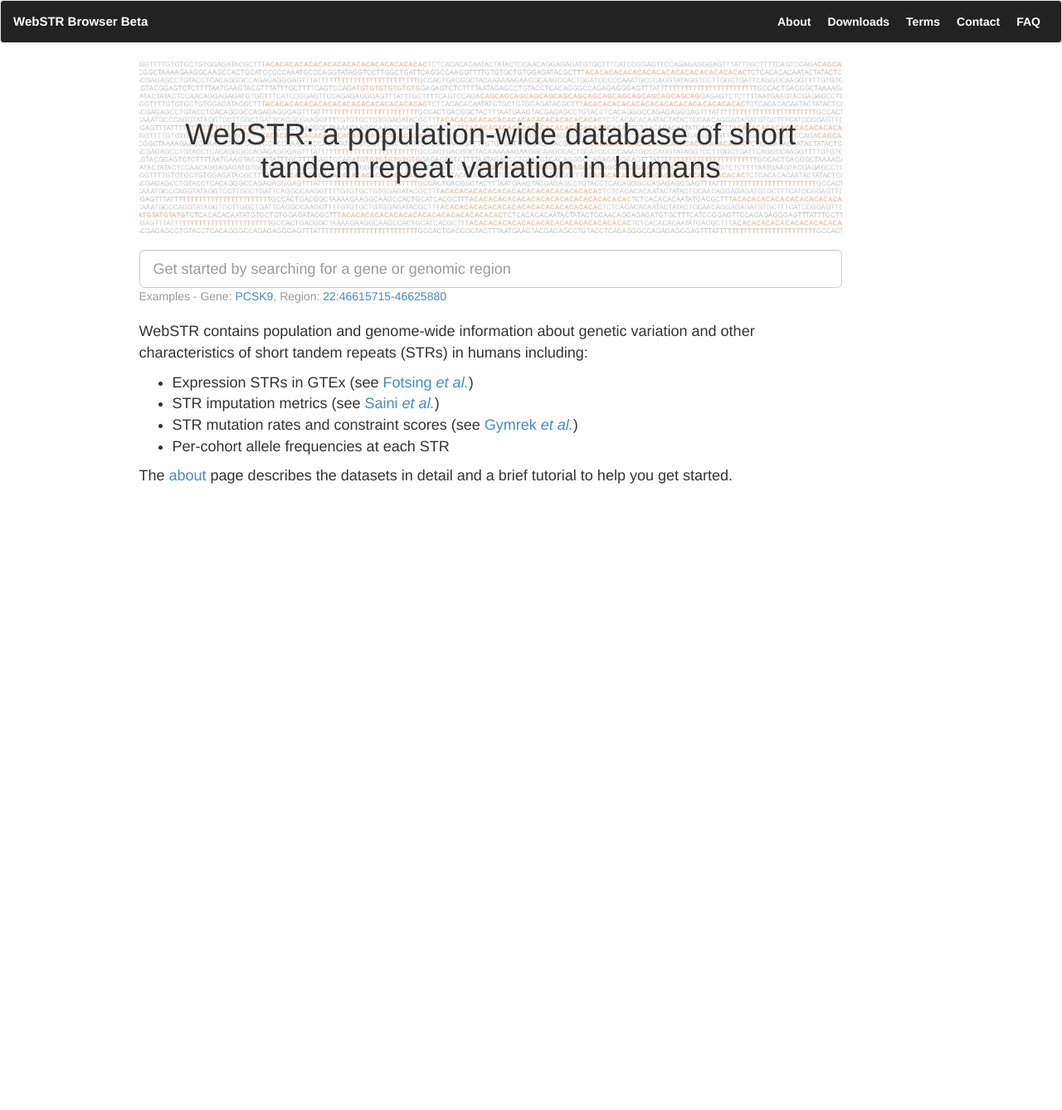
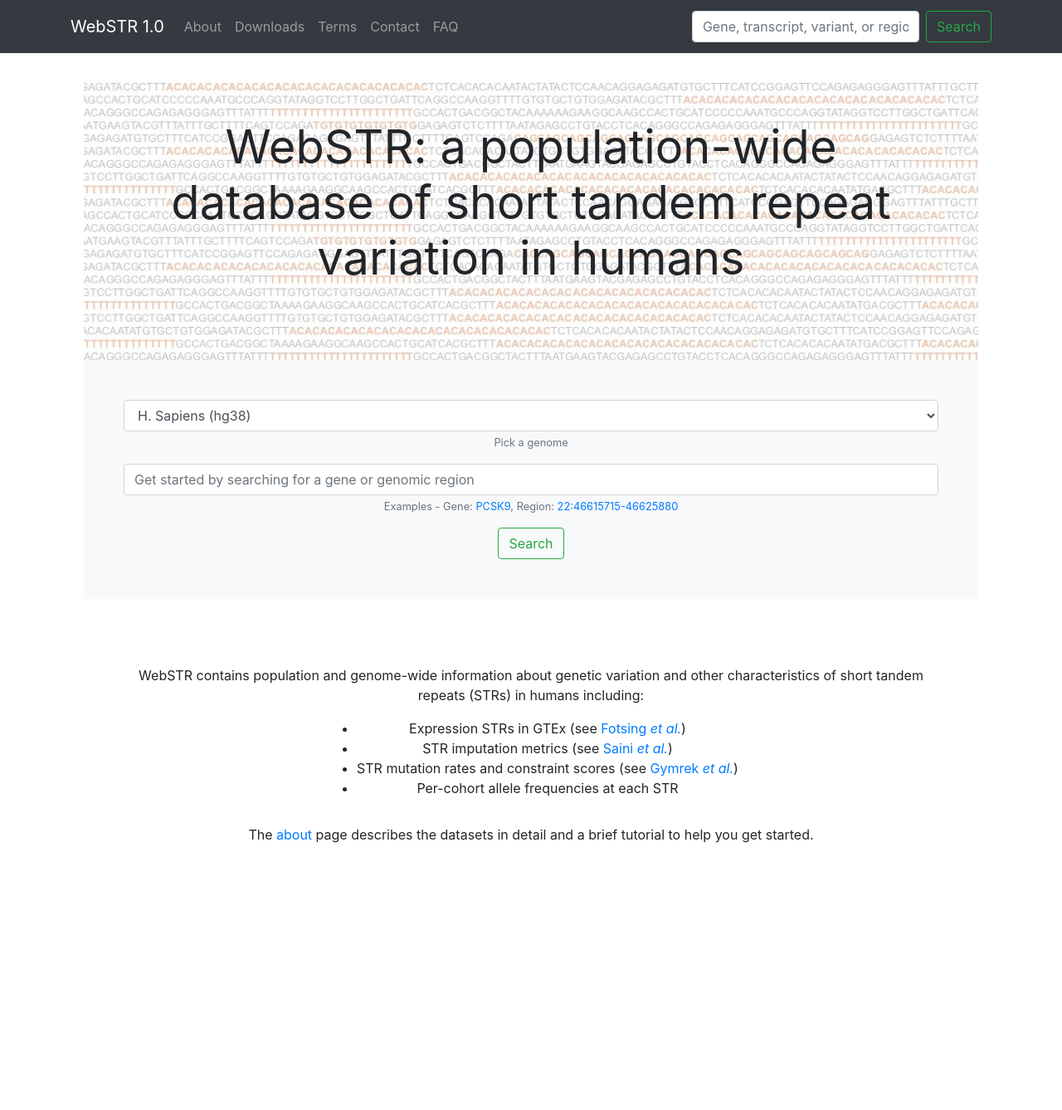
Before and after one commit to gymreklab/dbstr, a Flask app: page / in a window 1280 px wide. Shown: the top 1338 px of the page at 83% size. Before the commit the page ends 583 px from the top, so only its background shows below. Run offline with Flask 2, Linux system fonts and the light colour scheme; some libraries are stand-ins or nearby versions.

Commit message:
Added genome parameter to the frontend

```diff
--- a/WebSTR/WebSTR.py
+++ b/WebSTR/WebSTR.py
@@ -62,6 +62,10 @@ server.secret_key = 'dbSTR'
 
 @server.route('/awesome')
 def awesome():
+    region_queryGenome = request.args.get('genome')
+    print("Selected genome")
+    print(region_queryGenome)
+    print("___________________________________")
     region_queryOrg = request.args.get('query')
     region_query = region_queryOrg.upper()
     region_data, region_data_hg38 = GetRegionData(region_query, DbSTRPath)
--- a/WebSTR/templates/homepage.html
+++ b/WebSTR/templates/homepage.html
@@ -5,45 +5,58 @@
     </script>
     <div class="container">
       <div class="row">
-	  <div class="col-md-1"></div>
-	  <div class="col-md-9">
-	    <br>
-	    <div class="bg-image">
-	      <br>
-              <h1 id="home-title">WebSTR: a population-wide database of short tandem repeat variation in humans</h1>
-	      <br>
+        <div class="col-md-12">
+
+          <div class="position-relative overflow-hidden p-3 p-md-5 m-md-3 text-center bg-light bg-image">
+
+                  <h1 id="home-title" class="display-4 font-weight-normal">
+                    WebSTR: a population-wide database of short tandem repeat variation in humans
+                  </h1>
+
           </div>
         </div>
       </div>
       <div class="row">
-	<div class="col-md-1"></div>
-        <div class="col-md-9">
+        <div class="col-md-12">
+            <div class="position-relative overflow-hidden p-3 p-md-5 m-md-3 text-center bg-light">
               <div id="home-searchbox">
                 <form action="/awesome">
-              <input type="submit" style="display: none;"/>
-              <input id="home-searchbox-input" name="query" class="form-control input-lg awesomebar" type="text" placeholder="Get started by searching for a gene or genomic region"/>
-              <input type="submit" style="position: absolute; left: -9999px"/>
-            </form>
-            <p class="text-muted">
+                    <div class="form-group">
+                      <select name="genome" class="form-control">
+                        <option selected value="hg38">H. Sapiens (hg38)</option>
+                        <option value="hg19">H. Sapiens (hg19)</option>
+                      </select>
+                      <small class="form-text text-muted">
+                        Pick a genome
+                      </small>
+                    </div>
+
+                    <div class="form-group">
+                      <input id="home-searchbox-input" name="query" class="form-control mr-sm-2" type="text" placeholder="Get started by searching for a gene or genomic region"/>
+                      <small class="form-text text-muted">
                         Examples - Gene: <a href="/awesome?query=PCSK9">PCSK9</a>,
                         Region: <a href="/awesome?query=22:46615715-46625880">22:46615715-46625880</a>
-            </p>
+                      </small>
+                    </div>
+                    <button class="btn btn-outline-success my-2 my-sm-0" type="submit">Search</button>
+                </form>
               </div>
            </div>
-	<div class="col-md-1"></div>
         </div>
-      <div class="row" style="font-size: 18px;">
-	<div class="col-md-1"></div>
-        <div class="col-md-9">
-	  <a name="about"></a>
-          <div>
+      </div>
+      <div class="row">
+        <div class="col-md-12">
+
+          <div class="p-3 p-md-5 m-md-3 text-center">
                   <p>
                   WebSTR contains population and genome-wide information about genetic variation and other characteristics of short tandem repeats (STRs) in humans including:
-	      <ul>
-		<li>Expression STRs in GTEx (see <a href="https://www.biorxiv.org/content/early/2018/12/13/495226">Fotsing <em>et al.</em></a>)</li>
-		<li>STR imputation metrics (see <a href="https://www.ncbi.nlm.nih.gov/pmc/articles/PMC6199332/">Saini <em>et al.</em></a>)</li>
-		<li>STR mutation rates and constraint scores (see <a href="https://www.ncbi.nlm.nih.gov/pmc/articles/PMC5679271/">Gymrek <em>et al.</em></a>)</li>
-		<li>Per-cohort allele frequencies at each STR</li>
+                  </p>
+                  <p>
+                    <ul style="display:inline-table;">
+                      <li> Expression STRs in GTEx (see <a href="https://www.biorxiv.org/content/early/2018/12/13/495226">Fotsing <em>et al.</em></a>)</li>
+                      <li> STR imputation metrics (see <a href="https://www.ncbi.nlm.nih.gov/pmc/articles/PMC6199332/">Saini <em>et al.</em></a>)</li>
+                      <li> STR mutation rates and constraint scores (see <a href="https://www.ncbi.nlm.nih.gov/pmc/articles/PMC5679271/">Gymrek <em>et al.</em></a>)</li>
+                      <li> Per-cohort allele frequencies at each STR</li>
                     </ul>
                   </p>
                   <p>
@@ -52,6 +65,8 @@
             </div>
         </div>
       </div>
+    </div>
+
 <!--
       <div class="row" style="font-size: 16px;">
 	<div class="col-md-4">
--- a/WebSTR/templates/layout.html
+++ b/WebSTR/templates/layout.html
@@ -12,8 +12,20 @@
 
     <title>WebSTR: a population-wide database of short tandem repeat variation in humans</title>
     <meta name="viewport" content="width=device-width, initial-scale=1">
+    <!--<link rel="stylesheet" href="https://cdn.jsdelivr.net/npm/bootstrap@4.0.0/dist/css/bootstrap.min.css" integrity="sha384-Gn5384xqQ1aoWXA+058RXPxPg6fy4IWvTNh0E263XmFcJlSAwiGgFAW/dAiS6JXm" crossorigin="anonymous">
+    -->
+    <!--<link rel=stylesheet type=text/css href="{{ url_for('static', filename='css/bootstrap.min.css') }}">
+    <link rel=stylesheet type=text/css href="{{ url_for('static', filename='css/style.css') }}">
+     -->
+
+    <link rel="stylesheet" href="https://cdn.jsdelivr.net/npm/bootstrap@4.0.0/dist/css/bootstrap.min.css" integrity="sha384-Gn5384xqQ1aoWXA+058RXPxPg6fy4IWvTNh0E263XmFcJlSAwiGgFAW/dAiS6JXm" crossorigin="anonymous">
+
+    <!--tablesorter's css-->
+    <link rel=stylesheet type=text/css href="{{ url_for('static', filename='css/theme.default.css') }}">
+
     <link rel=stylesheet type=text/css href="{{ url_for('static', filename='css/typeaheadjs.css') }}">
     <link rel=stylesheet type=text/css href="{{ url_for('static', filename='css/font-awesome.min.css') }}">
+
     <script type="text/javascript" src="{{ url_for('static', filename='jquery-1.11.1.min.js') }}"></script>
 
     {% block loads %}{% endblock %}
@@ -22,11 +34,9 @@
     <script type="text/javascript" src="{{ url_for('static', filename='plotly-latest.min.js') }}"></script>
     <script type="text/javascript" src="{{ url_for('static', filename='jquery.tablesorter.min.js') }}"></script>
     <script type="text/javascript" src="{{ url_for('static', filename='jquery.tablesorter.pager.js') }}"></script>
-    <link rel=stylesheet type=text/css href="{{ url_for('static', filename='css/theme.default.css') }}"> <!--tablesorter's css-->
     <script type="text/javascript" src="{{ url_for('static', filename='underscore-min.js') }}"></script>
 
-    <link rel=stylesheet type=text/css href="{{ url_for('static', filename='css/bootstrap.min.css') }}">
-    <link rel=stylesheet type=text/css href="{{ url_for('static', filename='css/style.css') }}">
+
     <script type="text/javascript" src="{{ url_for('static', filename='d3.v3.min.js') }}"></script>
     <script type="text/javascript" src="{{ url_for('static', filename='index.js') }}"></script>
     <script type="text/javascript" src="{{  url_for('static', filename='exac.js') }}"></script>
@@ -119,61 +129,38 @@
 
 </head>
 <body>
-<nav class="navbar navbar-default" role="navigation" style="background: #222;">
-    <div class="container-fluid">
-        <div class="navbar-header">
-            <button type="button" class="navbar-toggle pull-right" data-toggle="collapse" data-target="#navbar-collapse">
-                <span class="sr-only">Toggle navigation</span>
-                <span class="icon-bar"></span>
-                <span class="icon-bar"></span>
-                <span class="icon-bar"></span>
-            </button>
-            <a class="navbar-brand" href="/" style="color: white; font-weight: bold; float: left; font-size: 15px;">WebSTR Browser Beta</a>
-            <div class="col-xs-5" id="navbar_form_container">
-                <form action="/awesome" class="navbar-form" role="search">
-                    <div class="form-group" id="navbar-awesomebar">
-                        <input type="submit" style="display: none;"/>
-                        <input id="navbar-searchbox-input" name="query" class="form-control awesomebar" type="text" placeholder="Gene, transcript, variant, or region"/>
-                        <input type="submit" style="position: absolute; left: -9999px"/>
-                    </div>
-                </form>
+
+    <nav class="site-header sticky-top py-1 navbar navbar-expand-lg navbar-dark bg-dark">
+    <div class="container d-flex flex-column flex-md-row justify-content-between">
+        <a class="navbar-brand py-2" class="nav-item active" href="/">WebSTR 1.0</a>
+        <button class="navbar-toggler" type="button" data-toggle="collapse" data-target="#navbarTogglerDemo02" aria-controls="navbarTogglerDemo02" aria-expanded="false" aria-label="Toggle navigation">
+          <span class="navbar-toggler-icon"></span>
+        </button>
+
+        <div class="collapse navbar-collapse" id="navbarTogglerDemo02">
+          <ul class="navbar-nav mr-auto mt-2 mt-lg-0 bg-dark py-2">
+            <li class="nav-item"><a class="nav-link" href="/about" class="text-white">About</a></li>
+            <li class="nav-item"><a class="nav-link" href="/downloads" class="text-white">Downloads</a></li>
+            <li class="nav-item"><a class="nav-link" href="/terms" class="text-white">Terms</a></li>
+            <li class="nav-item "><a class="nav-link" href="/contact" class="text-white">Contact</a></li>
+            <li class="nav-item"><a class="nav-link" href="/faq" class="text-white">FAQ</a></li>
+        </ul>
+
+          <form action="/awesome" class="form-inline my-2 my-lg-0" role="search">
+            <div class="form-group" id="navbar-awesomebar">
+                <input id="navbar-searchbox-input" name="query" class="form-control mr-sm-2" type="text" placeholder="Gene, transcript, variant, or region"/>
+                <button class="btn btn-outline-success my-2 my-sm-0" type="submit">Search</button>
             </div>
+        </form>
         </div>
-        <!-- Collect the nav links, forms, and other content for toggling -->
-        <div class="collapse navbar-collapse" id="navbar-collapse">
-            <ul class="nav navbar-nav navbar-right">
-                <li><a href="/about" style="color: white; font-weight: bold;">About</a></li>
-                <li><a href="/downloads" style="color: white; font-weight: bold;">Downloads</a></li>
-                <li><a href="/terms" style="color: white; font-weight: bold;">Terms</a></li>
-                <li><a href="/contact" style="color: white; font-weight: bold;">Contact</a></li>
-                <li><a href="/faq" style="color: white; font-weight: bold;">FAQ</a></li>
-            </ul>
-        </div><!-- /.navbar-collapse -->
-    </div><!-- /.container-fluid -->
-</nav>
+    </div>
+      </nav>
+
+
 <div class="container-fluid jobs">
     <p>
     </p>
 </div>
-{#<div id="header">#}
-{#    <div class="container">#}
-{#        <span>#}
-{#            <a href="/" style="color: white; font-weight: bold; float: left;">ExAC Browser (Beta)</a>#}
-{#        </span>#}
-{#        <form action="/awesome" class="navbar-form navbar-left" role="search">#}
-{#            <div class="form-group">#}
-{#                <input type="submit" style="display: none;"/>#}
-{#                <input id="navbar-searchbox-input" name="query" class="form-control" type="text" placeholder="Gene, transcript, variant, or region"/>#}
-{#                <input type="submit" style="position: absolute; left: -9999px"/>#}
-{#            </div>#}
-{#        </form>#}
-{#        <div id="header-links">#}
-{#            <a href="/">Home</a> |#}
-{#            <a href="/downloads">Downloads</a> |#}
-{#            <a href="/terms">Terms</a> |#}
-{#            <a href="/about">About</a>#}
-{#        </div>#}
-{#    </div>#}
-{#</div>#}
+
 {% block body %}{% endblock %}
 </body>
```
Lines whose indentation alone changed are shown as unchanged.
